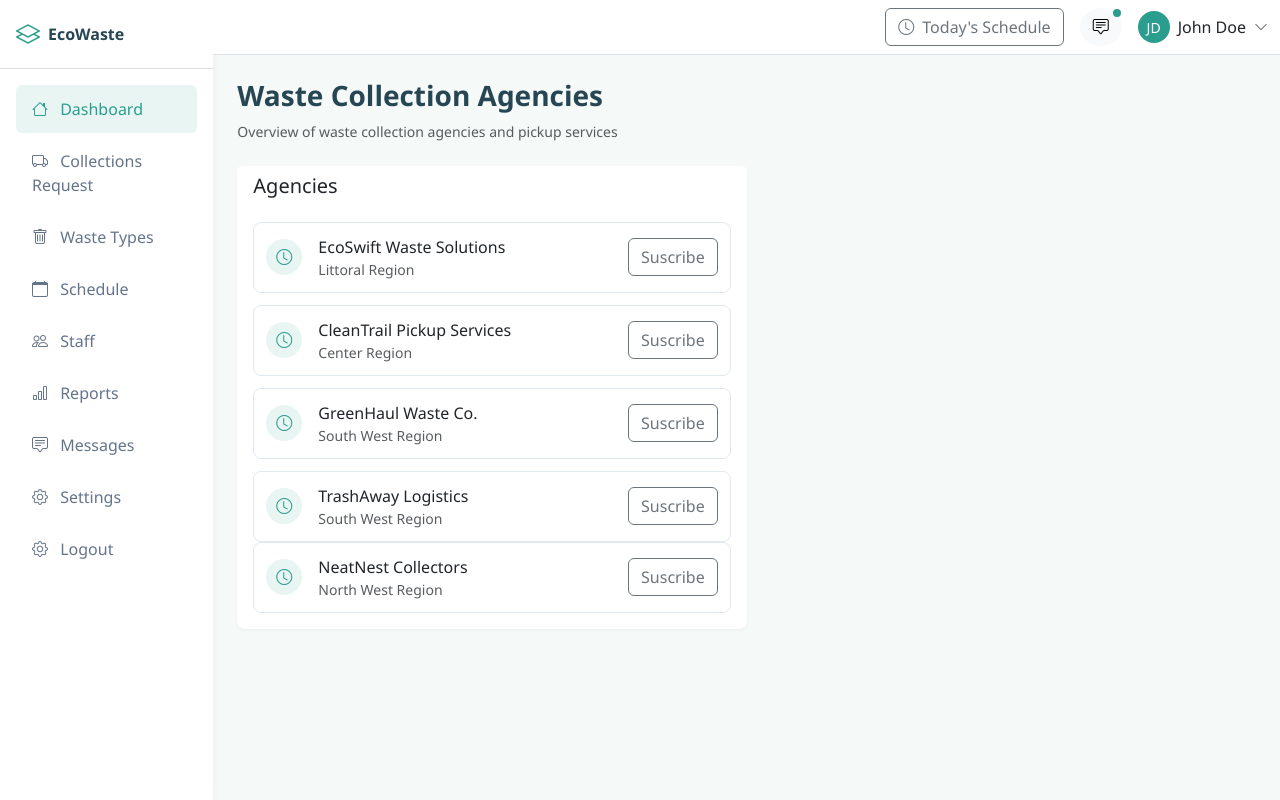
After one commit to ChiaHanslemKimeng/ecowaste, a Django app: page /users/users/ in a window 1280 px wide. The commit adds this page. Run offline with Django 5.2, Linux system fonts and the light colour scheme; some libraries are stand-ins or nearby versions.

```diff
--- a/templates/index.html
+++ b/templates/index.html
@@ -175,6 +175,7 @@
 <body>
   <div class="container-fluid">
     <div class="row">
+
       <!-- Sidebar -->
       <div class="col-lg-3 col-xl-2 d-none d-lg-block sidebar p-0">
         <div class="d-flex align-items-center p-3 border-bottom">
@@ -184,7 +185,7 @@
         <div class="p-3">
           <ul class="nav flex-column">
             <li class="nav-item">
-              <a class="nav-link active" href="#">
+              <a class="nav-link active" href="{% url 'home' %}">
                 <i class="bi bi-house"></i> Dashboard
               </a>
             </li>
@@ -194,7 +195,7 @@
               </a>
             </li>
             <li class="nav-item">
-              <a class="nav-link" href="#">
+              <a class="nav-link" href="{% url 'add_edit_waste_type' 'new' %}">
                 <i class="bi bi-trash"></i> Waste Types
               </a>
             </li>
@@ -205,7 +206,7 @@
               </a>
             </li>
             <li class="nav-item">
-              <a class="nav-link" href="#">
+              <a class="nav-link" href="{% url 'users' %}">
                 <i class="bi bi-people"></i> Staff
               </a>
             </li>
@@ -215,7 +216,7 @@
               </a>
             </li>
             <li class="nav-item">
-              <a class="nav-link" href="#">
+              <a class="nav-link" href="{% url 'messages' %}">
                 <i class="bi bi-chat-square-text"></i> Messages
               </a>
             </li>
@@ -233,6 +234,7 @@
           </ul>
         </div>
       </div>
+      {% block content %}
 
       <!-- Main Content -->
       <div class="col-lg-9 col-xl-10 ms-auto p-0">
@@ -598,6 +600,7 @@
           </div>
         </div>
       </div>
+       {% endblock %}
     </div>
   </div>
 
--- /dev/null
+++ b/templates/users/users.html
@@ -0,0 +1,187 @@
+{% extends "index.html" %}
+{% load static %}
+
+{% block content %}
+
+<!-- Main Content -->
+<div class="col-lg-9 col-xl-10 ms-auto p-0">
+  <!-- Navbar -->
+  <nav class="navbar navbar-expand-lg navbar-light bg-white border-bottom py-2">
+    <div class="container-fluid">
+      <button class="navbar-toggler border-0" type="button" data-bs-toggle="collapse" data-bs-target="#navbarSupportedContent">
+        <span class="navbar-toggler-icon"></span>
+      </button>
+      <a class="navbar-brand d-lg-none" href="#">
+        <i class="bi bi-layers me-2"></i> EcoWaste
+      </a>
+      <div class="collapse navbar-collapse" id="navbarSupportedContent">
+        <ul class="navbar-nav d-lg-none">
+          <li class="nav-item">
+            <a class="nav-link active" href="#">
+              <i class="bi bi-house"></i> Dashboard
+            </a>
+          </li>
+          <li class="nav-item">
+            <a class="nav-link" href="#">
+              <i class="bi bi-truck"></i> Collections
+            </a>
+          </li>
+          <li class="nav-item">
+            <a class="nav-link" href="#">
+              <i class="bi bi-trash"></i> Waste Types
+            </a>
+          </li>
+          <li class="nav-item">
+            <a class="nav-link" href="#">
+              <i class="bi bi-geo-alt"></i> Routes
+            </a>
+          </li>
+          <li class="nav-item">
+            <a class="nav-link" href="#">
+              <i class="bi bi-calendar"></i> Schedule
+            </a>
+          </li>
+          <li class="nav-item">
+            <a class="nav-link" href="#">
+              <i class="bi bi-people"></i> Staff
+            </a>
+          </li>
+          <li class="nav-item">
+            <a class="nav-link" href="#">
+              <i class="bi bi-bar-chart"></i> Reports
+            </a>
+          </li>
+          <li class="nav-item">
+            <a class="nav-link" href="#">
+              <i class="bi bi-chat-square-text"></i> Messages
+            </a>
+          </li>
+
+          <li class="nav-item">
+            <a class="nav-link" href="#">
+              <i class="bi bi-gear"></i> Settings
+            </a>
+          </li>
+        </ul>
+      </div>
+      <div class="d-flex align-items-center gap-3">
+        <button class="btn btn-outline-secondary d-none d-md-flex align-items-center">
+          <i class="bi bi-clock me-2"></i> Today's Schedule
+        </button>
+        <div class="position-relative">
+          <button class="btn btn-light rounded-circle position-relative">
+            <i class="bi bi-chat-square-text"></i>
+            <span class="notification-badge"></span>
+          </button>
+        </div>
+        <div class="d-flex align-items-center gap-2">
+          <div class="user-avatar">JD</div>
+          <span class="d-none d-md-block">John Doe</span>
+          <i class="bi bi-chevron-down text-muted small"></i>
+        </div>
+      </div>
+    </div>
+  </nav>
+
+  <!-- Dashboard Content -->
+  <div class="p-4">
+    <div class="mb-4">
+      <h1 class="h3 fw-bold" style="color: var(--secondary-color);">Waste Collection Agencies</h1>
+      <p class="text-muted small">Overview of waste collection agencies and pickup services</p>
+    </div>
+
+    <div class="col-lg-6">
+      <div class="card h-100">
+        <div class="card-header bg-white border-0 pb-0">
+          <h5 class="card-title">Agencies</h5>
+          <!-- <p class="text-muted small">Next 24 hours</p> -->
+        </div>
+        <div class="card-body">
+          <div class="schedule-item">
+            <div class="d-flex justify-content-between align-items-center">
+              <div class="d-flex align-items-center">
+                <div class="icon-wrapper me-3">
+                  <i class="bi bi-clock"></i>
+                </div>
+                <div>
+                  <p class="mb-0 fw-medium">EcoSwift Waste Solutions</p>
+                  <p class="mb-0 text-muted small">Littoral Region</p>
+                </div>
+              </div>
+              <button class="btn btn-outline-secondary d-none d-md-flex align-items-center">
+                   Suscribe
+                </button>
+            </div>
+          </div>
+          <div class="schedule-item">
+            <div class="d-flex justify-content-between align-items-center">
+              <div class="d-flex align-items-center">
+                <div class="icon-wrapper me-3">
+                  <i class="bi bi-clock"></i>
+                </div>
+                <div>
+                  <p class="mb-0 fw-medium">CleanTrail Pickup Services</p>
+                  <p class="mb-0 text-muted small">Center Region</p>
+                </div>
+              </div>
+              <button class="btn btn-outline-secondary d-none d-md-flex align-items-center">
+                  Suscribe
+               </button>
+            </div>
+          </div>
+          <div class="schedule-item">
+            <div class="d-flex justify-content-between align-items-center">
+              <div class="d-flex align-items-center">
+                <div class="icon-wrapper me-3">
+                  <i class="bi bi-clock"></i>
+                </div>
+                <div>
+                  <p class="mb-0 fw-medium">GreenHaul Waste Co.</p>
+                  <p class="mb-0 text-muted small">South West Region</p>
+                </div>
+              </div>
+              <button class="btn btn-outline-secondary d-none d-md-flex align-items-center">
+                  Suscribe
+               </button>
+            </div>
+          </div>
+          <div class="schedule-item mb-0">
+            <div class="d-flex justify-content-between align-items-center">
+              <div class="d-flex align-items-center">
+                <div class="icon-wrapper me-3">
+                  <i class="bi bi-clock"></i>
+                </div>
+                <div>
+                  <p class="mb-0 fw-medium">TrashAway Logistics</p>
+                  <p class="mb-0 text-muted small">South West Region</p>
+                </div>
+              </div>
+              <button class="btn btn-outline-secondary d-none d-md-flex align-items-center">
+                  Suscribe
+               </button>
+            </div>
+          </div>
+          <div class="schedule-item mb-0">
+            <div class="d-flex justify-content-between align-items-center">
+              <div class="d-flex align-items-center">
+                <div class="icon-wrapper me-3">
+                  <i class="bi bi-clock"></i>
+                </div>
+                <div>
+                  <p class="mb-0 fw-medium">NeatNest Collectors</p>
+                  <p class="mb-0 text-muted small">North West Region</p>
+                </div>
+              </div>
+              <button class="btn btn-outline-secondary d-none d-md-flex align-items-center">
+                  Suscribe
+               </button>
+            </div>
+          </div>
+        </div>
+      </div>
+    </div>
+  </div>
+  </div>
+</div>
+
+{% endblock %}
--- a/users/urls.py
+++ b/users/urls.py
@@ -17,6 +17,10 @@ urlpatterns = (
 
 	path('home/', home, name='home'),
 
+	path('messages/', messages, name='messages'),
+
+	path('users/', users, name='users'),
+
 
 	# path('user_profile/<user_id>/', user_profile, name='user_profile'),
 
--- a/users/views.py
+++ b/users/views.py
@@ -104,3 +104,17 @@ def register_user(request):
 
 	else:
 		return render(request, 'users/register_user.html', {})
+
+
+def messages(request):
+	user = request.user
+
+	return render(request, 'users/messages.html', {})
+
+
+
+
+def users(request):
+	user = request.user
+
+	return render(request, 'users/users.html', {})
--- a/waste/urls.py
+++ b/waste/urls.py
@@ -7,4 +7,8 @@ from .views import *
 
 urlpatterns = [
     path('add_edit_waste_type/<wastetype_id>/', add_edit_waste_type, name='add_edit_waste_type'),
+
+    # path('add_edit_waste_type/<wastetype_id>/', add_edit_waste_type, name='add_edit_waste_type'),
+
+    path('add_waste_availability/', add_waste_availability, name='add_waste_availability'),
 ]
```
Also changed, not shown: templates/users/messages.html (added, +183 -0 lines), templates/waste/add_edit_waste_type.html (added, +130 -0 lines), waste/views.py (+6 -6 lines).
